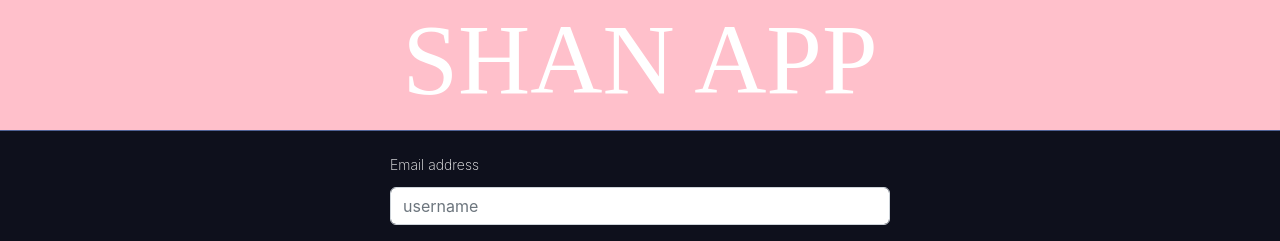
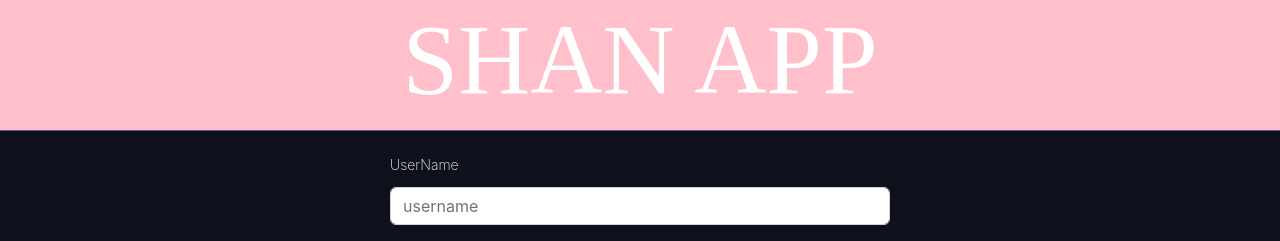
Before and after one commit to aaryannipane/SHAN, a React (Create React App) app in the folder frontend/: page / in a window 1280 px wide. Shown: the top 241 px of the page. Built offline with nearby package versions, Linux system fonts and the light colour scheme.

Commit message:
in login file email to username setteled

```diff
--- a/frontend/src/Componants/pages/Home.js
+++ b/frontend/src/Componants/pages/Home.js
@@ -83,9 +83,9 @@ setUsername(item)
     <h1 style={{fontSize: "100px",backgroundColor: "pink",fontFamily:"Bold"}}>SHAN APP</h1>
     <Form >
       <Form.Group className="mb-3" controlId="formBasicEmail">
-        <Form.Label>Email address</Form.Label>
+        <Form.Label>UserName</Form.Label>
         <Form.Control required
-          type="email"
+          type="text"
           placeholder="username"
           onChange={userHandler} />
 
```
